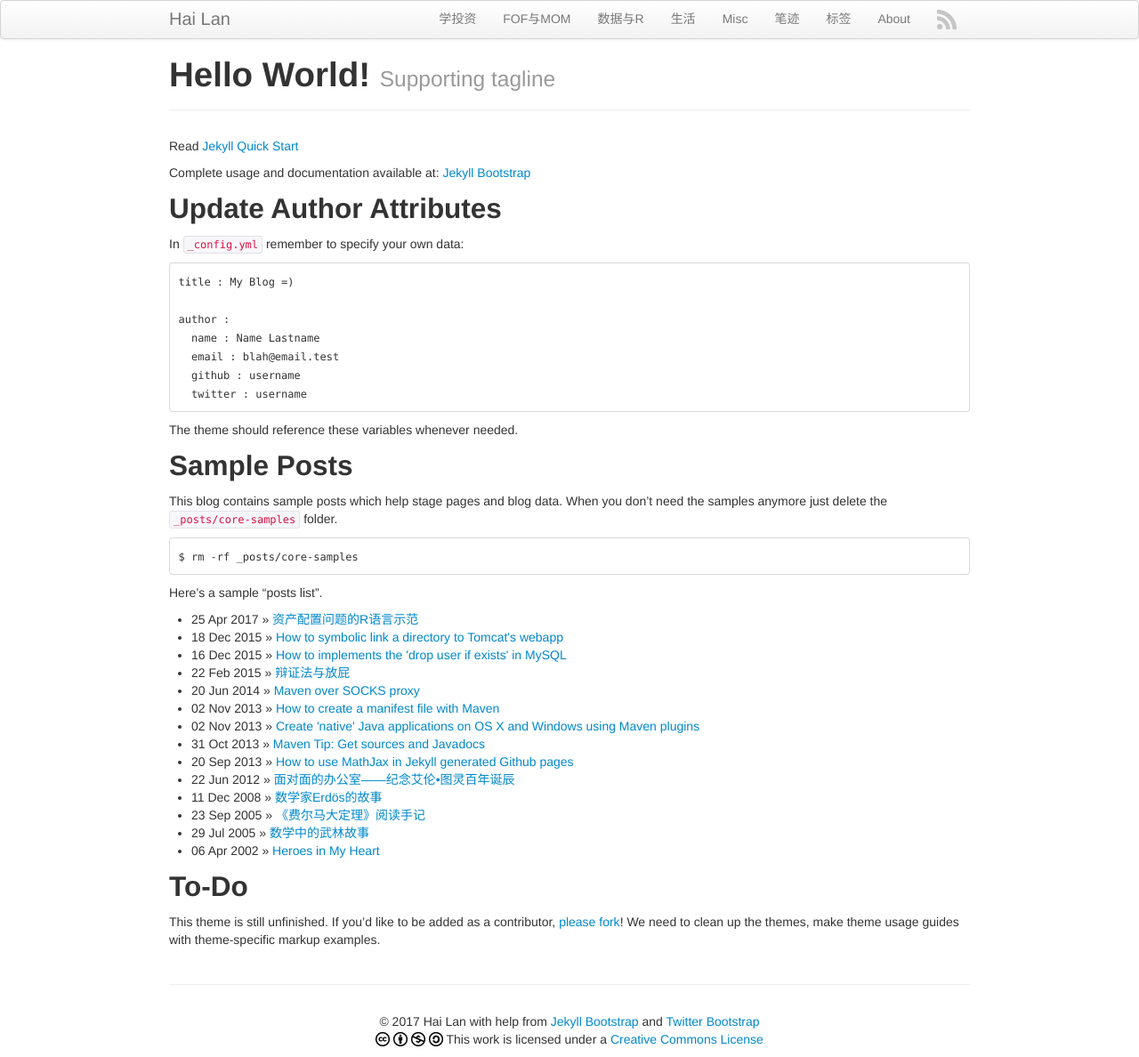
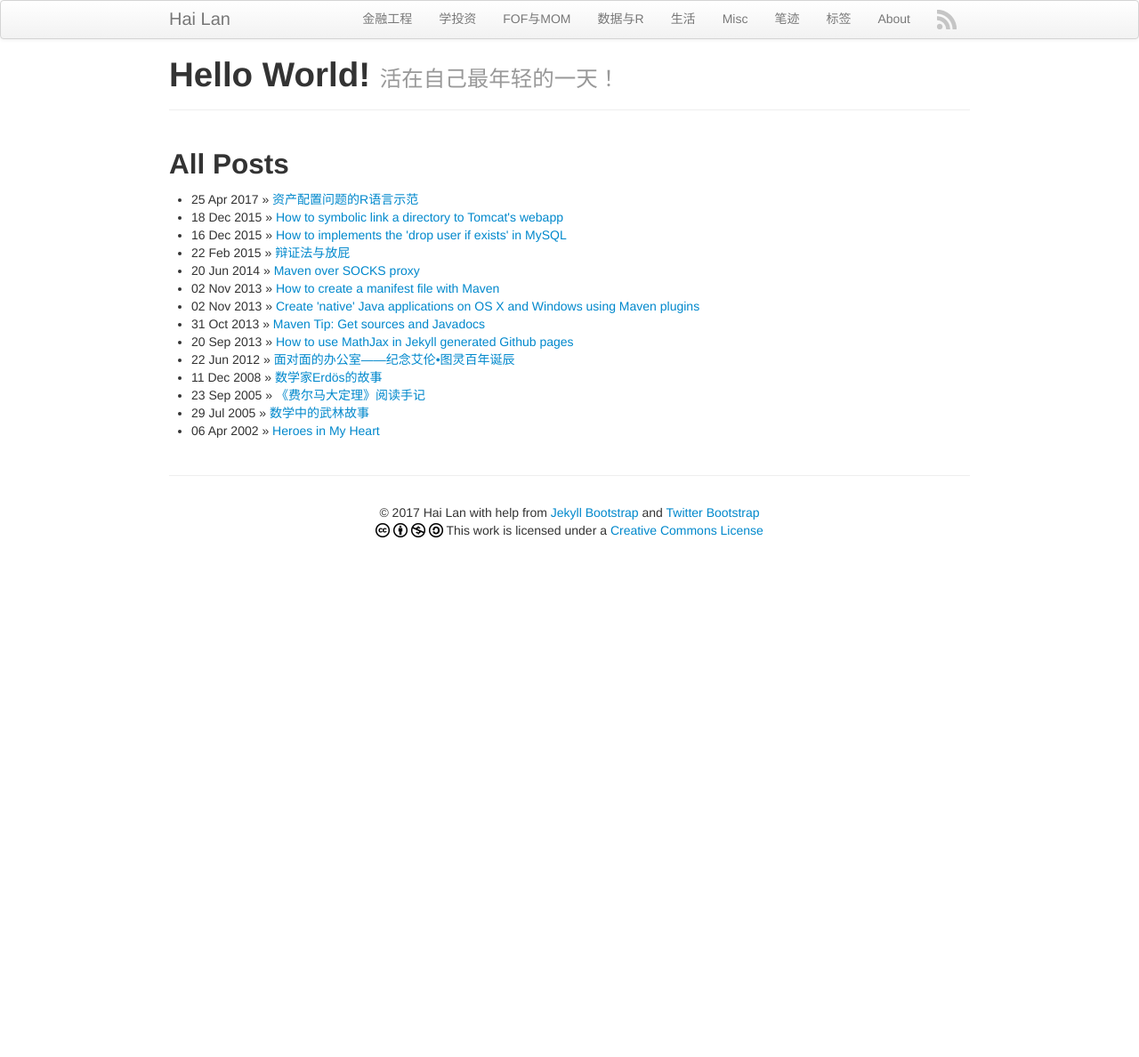
Before and after one commit to lhloki/lhloki.github.io, a Jekyll site: the page built from index.md, in a window 1280 px wide. Shown: the whole page at 89% size. Built offline with Jekyll 4.4.1, drawn with Linux system fonts in a browser that asks for light colours; after the commit the page ends 900 px from its top, so only the background shows below that.

Commit message:
Changes to be committed: 	modified:   _config.yml 	modified:   _includes/JB/comments 	new file:   _layouts/.page.html.swp 	modified:   "_posts/investment/2017-04-25-\344\275\277\347\224\250R\350\247\243\345\206\263\350\265\204\344\272\247\351\205\215\347\275\256\351\227\256\351\242\230.md" 	modified:   _site/about/index.html 	modified:   _site/archive.html 	modified:   _site/atom.xml 	modified:   _site/categories.html 	modified:   _site/feed.xml 	modified:   _site/index.html 	deleted:    _site/jekyll/update/2017/06/04/welcome-to-jekyll.html 	deleted:    _site/lessons/2011/12/29/jekyll-introduction.html 	modified:   _site/pages.html 	modified:   _site/rss.xml 	modified:   _site/tags.html 	deleted:    "_site/\346\212\225\350\265\204\345\255\246\350\257\276\347\250\213/\350\265\204\344\272\247\351\205\215\347\275\256/2017/04/26/math.html" 	new file:   fe.html 	modified:   index.md

```diff
--- a/_config.yml
+++ b/_config.yml
@@ -2,6 +2,9 @@
 # For more see: http://jekyllrb.com/docs/permalinks/
 
 markdown: kramdown
+kramdown:
+    input: GFM
+    syntax_highlighter: rouge
 #markdown: maruku
 markdown_ext: markdown,mkd,mkdn,md
 permalink: /:categories/:year/:month/:day/:title
@@ -14,7 +17,7 @@ exclude:
     - "bower.json"
 
 # set pygments to true in order to support syntax highlight
-highlighter: pygments
+#highlighter: pygments
 
 # support the pagination
 paginate: 5
@@ -49,6 +52,9 @@ license:
 
 # Configurations for the menu items of the navigation bar
 menuitems:
+    - { title:    金融工程,
+	category: fe,math,
+	url:      /fe.html}
     - { title:    学投资,
         category: investment,
         url:      /investment.html }
@@ -144,13 +150,13 @@ JB :
   # Set 'provider' to false to turn commenting off globally.
   #
   comments :
-    provider : disqus
-    disqus :
-      short_name : haixing
+    provider : intensedebate
+    #disqus :
+    #  short_name : haixing
     # livefyre :
     #   site_id : 123
-    # intensedebate :
-    #   account : 123abc
+    intensedebate :
+       account : b989a35d62b94aaf2180dc75b55a7d0a
     # facebook :
     #   appid : 123
     #   num_posts: 5
--- a/_includes/JB/comments
+++ b/_includes/JB/comments
@@ -9,6 +9,8 @@
   {% include JB/comments-providers/intensedebate %}
 {% when "facebook" %}
   {% include JB/comments-providers/facebook %}
+{% when "youyan" %}
+  {% include JB/comments-providers/youyan %}
 {% when "custom" %}
   {% include custom/comments %}
 {% endcase %}
--- a/index.md
+++ b/index.md
@@ -1,44 +1,16 @@
 ---
 layout: page
 title: Hello World!
-tagline: Supporting tagline
+tagline: 活在自己最年轻的一天！
 ---
 {% include JB/setup %}
 
-Read [Jekyll Quick Start](http://jekyllbootstrap.com/usage/jekyll-quick-start.html)
 
-Complete usage and documentation available at: [Jekyll Bootstrap](http://jekyllbootstrap.com)
+## All Posts
 
-## Update Author Attributes
-
-In `_config.yml` remember to specify your own data:
-
-    title : My Blog =)
-
-    author :
-      name : Name Lastname
-      email : blah@email.test
-      github : username
-      twitter : username
-
-The theme should reference these variables whenever needed.
-
-## Sample Posts
-
-This blog contains sample posts which help stage pages and blog data.
-When you don't need the samples anymore just delete the `_posts/core-samples` folder.
-
-    $ rm -rf _posts/core-samples
-
-Here's a sample "posts list".
 
 <ul class="posts">
   {% for post in site.posts %}
     <li><span>{{ post.date | date_to_string }}</span> &raquo; <a href="{{ BASE_PATH }}{{ post.url }}">{{ post.title }}</a></li>
   {% endfor %}
 </ul>
-
-## To-Do
-
-This theme is still unfinished. If you'd like to be added as a contributor, [please fork](http://github.com/plusjade/jekyll-bootstrap)!
-We need to clean up the themes, make theme usage guides with theme-specific markup examples.
```
Also changed, not shown: _posts/investment/2017-04-25-使用R解决资产配置问题.md (+1 -0 lines), fe.html (added, +14 -0 lines), 13 other files.
